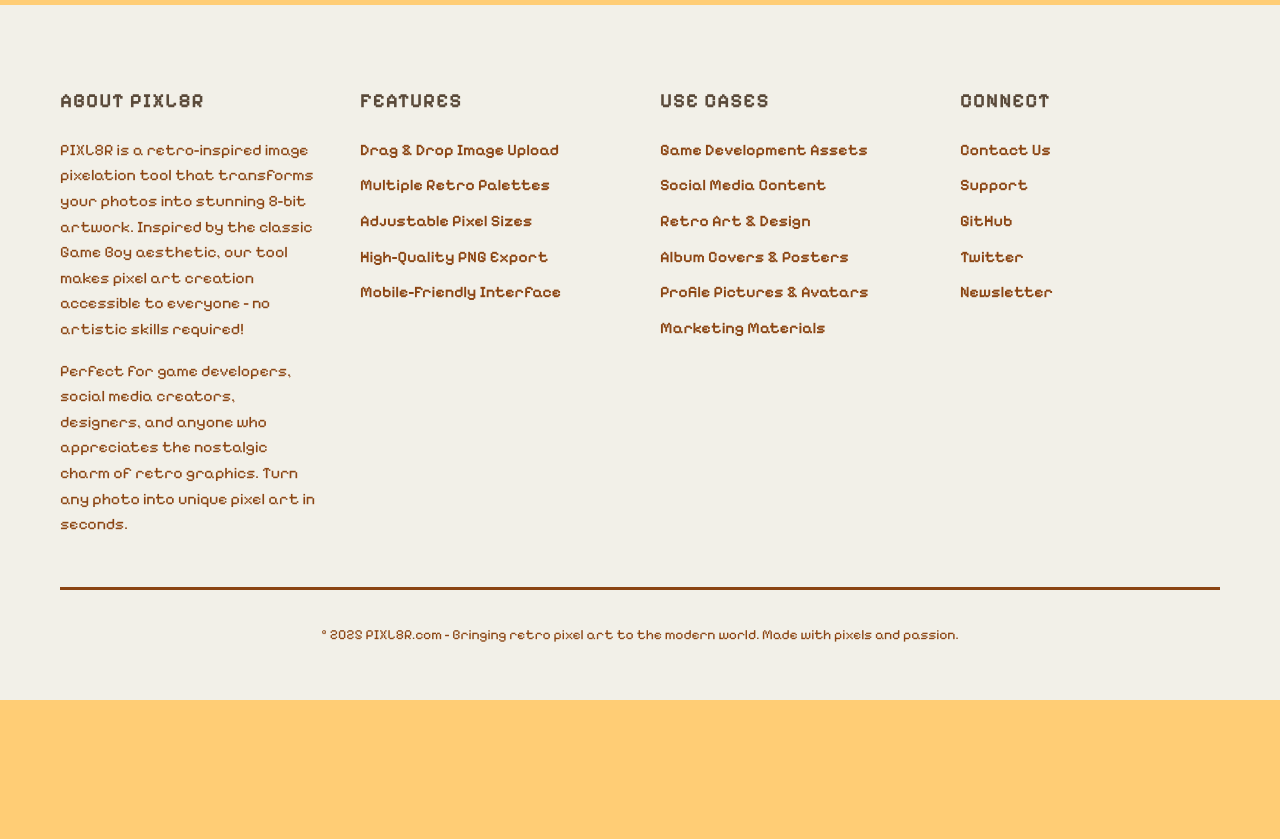
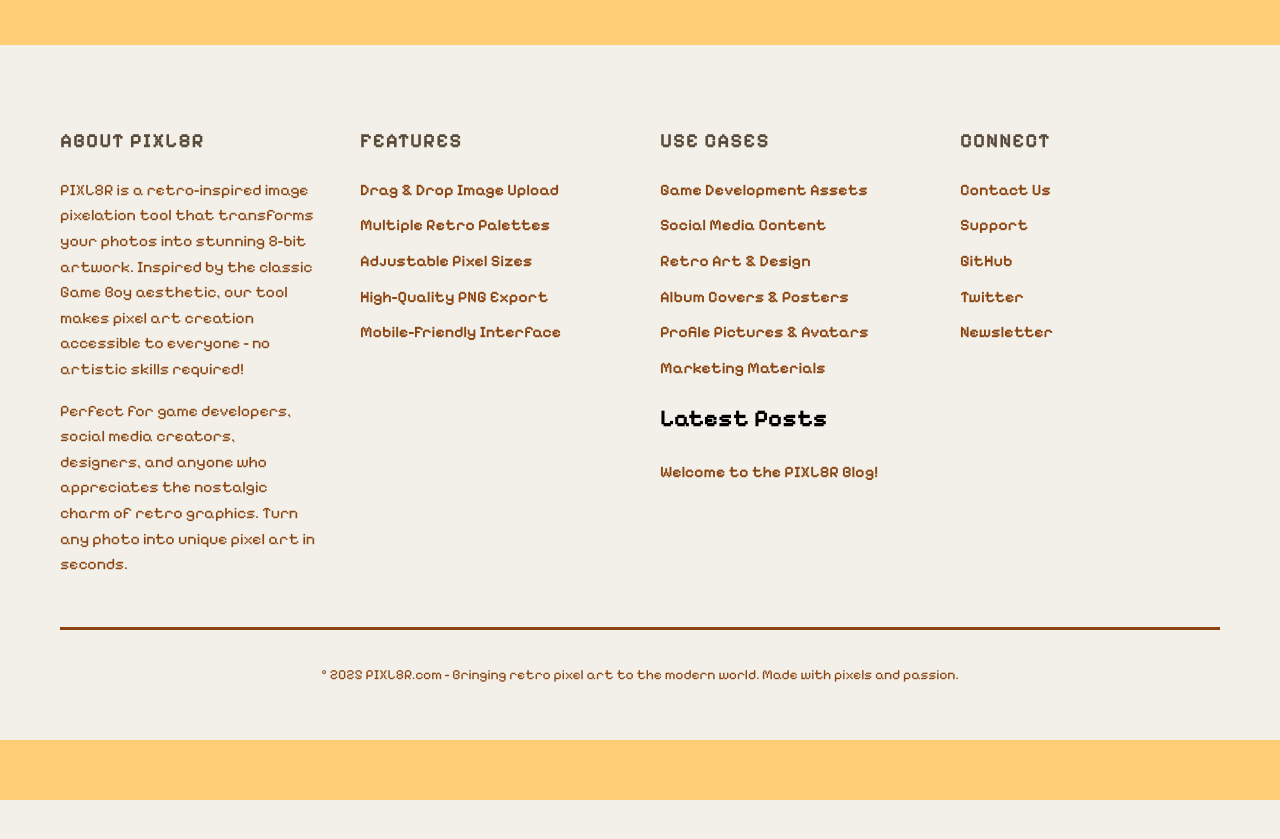
Before and after one commit to flourcode/pixl8r, a Jekyll site: the page built from index.html, in a window 1280 px wide and 900 px high, scrolled down 1269 px. Shown: the top 839 px of the window. Built offline with Jekyll 4.4.1, drawn with Linux system fonts in a browser that asks for light colours; before the commit the page ends 1969 px from its top, so only the background shows below that.

Commit message:
Add files via upload

```diff
--- a/index.html
+++ b/index.html
@@ -1,3 +1,7 @@
+---
+layout: default
+title: PIXL8R - Retro Image Pixelation Tool
+---
 <!DOCTYPE html>
 <html lang="en">
 <head>
@@ -690,6 +694,14 @@
                         <li><a href="/">Profile Pictures & Avatars</a></li>
                         <li><a href="/">Marketing Materials</a></li>
                     </ul>
+					<h2>Latest Posts</h2>
+<ul>
+  {% for post in site.posts %}
+    <li>
+      <a href="/pixl8r{{ post.url }}">{{ post.title }}</a>
+    </li>
+  {% endfor %}
+</ul>
                 </div>
 
                 <div class="footer-section">
```
